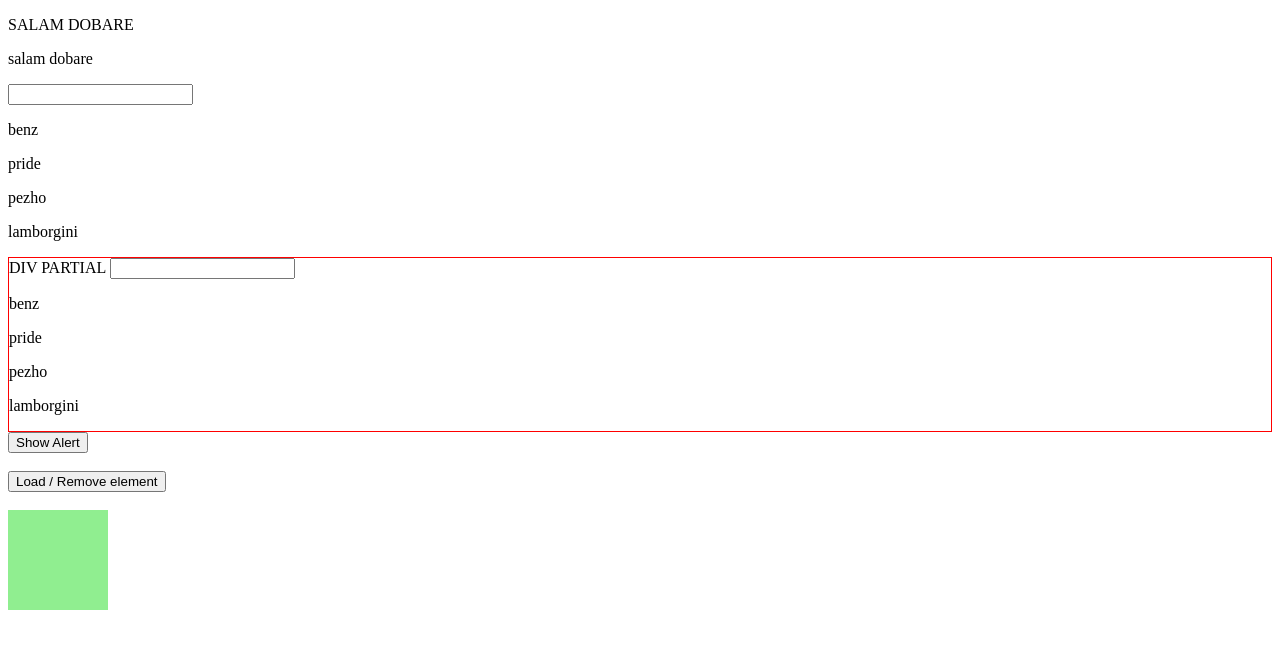
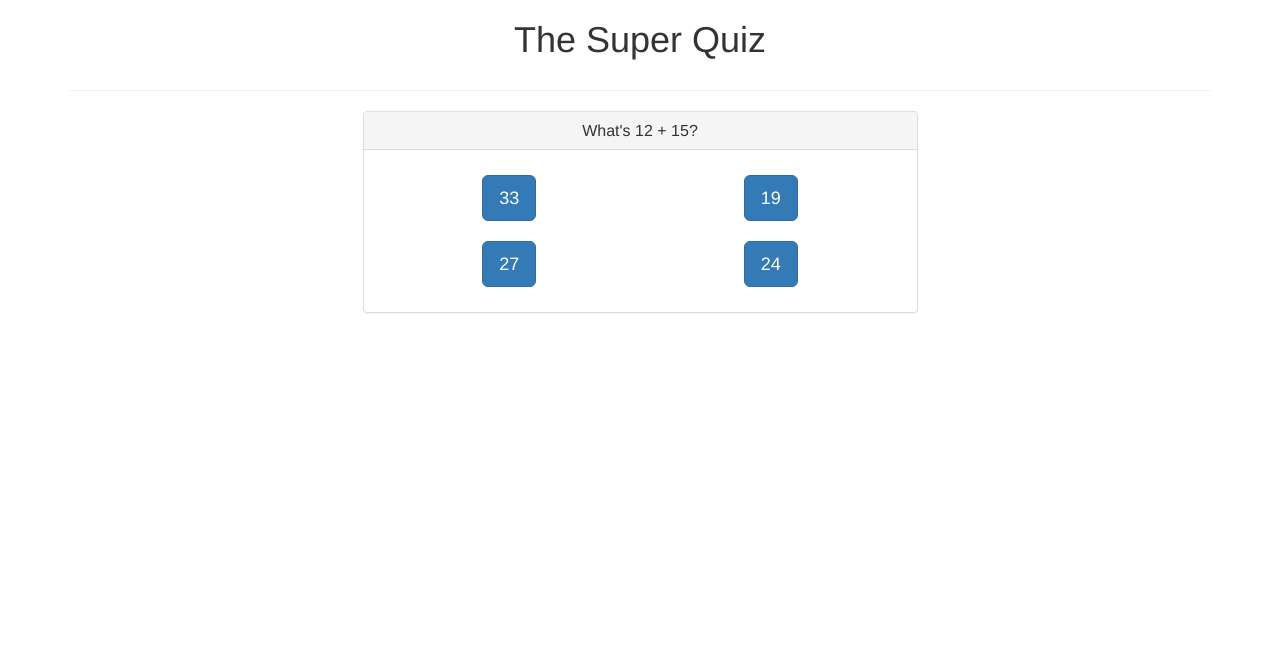
Before and after one commit to elmira-naghibi/game-vuejs, a Vue app: page / in a window 1280 px wide. Shown: the top 648 px of the page. Built offline with nearby package versions, Linux system fonts and the light colour scheme.

Commit message:
fea : adding math + and _+

```diff
--- a/public/index.html
+++ b/public/index.html
@@ -5,6 +5,7 @@
     <meta http-equiv="X-UA-Compatible" content="IE=edge">
     <meta name="viewport" content="width=device-width,initial-scale=1.0">
     <link rel="icon" href="<%= BASE_URL %>favicon.ico">
+        <link rel="stylesheet" href="https://maxcdn.bootstrapcdn.com/bootstrap/3.3.7/css/bootstrap.min.css" integrity="sha384-BVYiiSIFeK1dGmJRAkycuHAHRg32OmUcww7on3RYdg4Va+PmSTsz/K68vbdEjh4u" crossorigin="anonymous"></head>
     <title><%= htmlWebpackPlugin.options.title %></title>
   </head>
   <body>
--- a/src/App.vue
+++ b/src/App.vue
@@ -1,197 +1,87 @@
 <template>
   <div id="app">
-    <!-- <headercar :carLength = carLength :maxNumberCars= maxNumberCars ></headercar>
-    <new-car @carAdded="addingNewcar"></new-car>
-    <cars :cars = cars @removecar="deletingcar"></cars>
-    <formdata></formdata>
-    <p v-highlight.delayed="'blue'"> salam </p>
-    <p v-highlight:background.delayed="'red'"> hello </p>
-
-    <p v-local-highlight.delayed.anotherModifier="'blue'"> salam </p>
-    <p v-local-highlight:background.delayed.blink="{ mainColor: 'red', secondColor: 'green', delay: 200 }"> hello </p>
-    <p v-local-highlight >یبسعلششببششششش</p> -->
-
-
-
-      <p>{{ text | to-uppercase }}</p>
-      <p>{{ text | toUppercase | to-lowercase }}</p>
-      <input type="text" v-model="filterText" >
-      {{ filterText }}
-      <p v-for="car in filteredcars" :key="car">{{ car }}</p>
-      <example-mixin></example-mixin>
-
-
-
-        <button class="" @click="show = !show">Show Alert</button>
-        <br />
-        <br />
-        <transition name="fade" appear>
-          <div class="" v-if="show">This is some Info</div>
+    <div class="container">
+    <div class="row">
+      <div class="col-xs-12 col-sm-8 col-sm-offset-2 col-md-6 col-md-offset-3">
+        <h1 class="text-center">The Super Quiz</h1>
+      </div>
+    </div>
+    <hr />
+    <div class="row">
+      <div class="col-xs-12 col-sm-8 col-sm-offset-2 col-md-6 col-md-offset-3">
+            <transition name="flip" mode="out-in">
+    <component :is="mode" @answered="answered($event)" @confirmed="mode = 'app-question'"></component>
         </transition>
-        <transition name="slide" type="animation">
-          <div class="" v-if="show">This is some Info</div>
-        </transition>
-
-
- <button class="btn btn-primary" @click="load = !load">Load / Remove element</button>
-    <br />
-    <br />
-    <transition
-        @before-enter="beforeEnter"
-        @enter="enter"
-        @after-enter="afterEnter"
-        @enter-cancelled="enterCancelled"
-        @before-leave="beforeLeave"
-        @leave="leave"
-        @after-leave="afterLeave"
-        @leave-cancelled="leaveCancelled"
-        :css="false"
-    >
-      <div style="width: 100px; height: 100px; background-color: lightgreen" v-if="load"></div>
-    </transition>
-
-
-
-
-
-
-
+              </div>
+    </div>
+  </div>
   </div>
 </template>
 
 <script>
-import cars from './components/cars.vue';
-import ExampleMixin from './components/exampleMixin.vue';
-import headercar from './components/headercar.vue';
-import NewCar from './components/newCar.vue';
-import formdata from './form/formdata.vue';
-import { carMixin } from "./cars.js"
-
+import question from "./components/projectMath/question.vue";
+import answer from "./components/projectMath/answer.vue";
 export default {
+    components: {
+    appQuestion: question,
+    appAnswer: answer
+  },
   name: "App",
-  mixins:[carMixin],
-   directives: {
-    "local-highlight": {
-      bind(el, binding, vnode) {
-           var delay = 0;
-          if (binding.modifiers["delayed"]) {
-            delay = 3000;
-          }
-         if (binding.modifiers["blink"]) {
-            let mainColor = binding.value.mainColor;
-            let secondColor = binding.value.secondColor;
-            let currentColor = mainColor;
-            setTimeout(() => {
-              setInterval(() => {
-                    currentColor==secondColor ? currentColor = mainColor : currentColor=secondColor
-                    if (binding.arg == "background") {
-                      el.style.backgroundColor = currentColor;
+  data() {
+    return {
+      mode: "app-question"
+    };
+  },
+  methods: {
+    answered(isCorrect) {
+      console.log("isCorrect",isCorrect)
+      if (isCorrect) {
+        this.mode = "app-answer";
       } else {
-                      el.style.color = currentColor;
-                    }
-                },binding.value.delay)
-              }, delay)
-          }
-          else{
-            setTimeout(() => {
-              if (binding.arg == "background") {
-                el.style.backgroundColor = binding.value;
-              } else {
-                el.style.color = binding.value;
-              }
-            }, delay);
+        this.mode = "app-question";
+        alert("Wrong, try again!");
       }
     }
   }
-  },
-  components: { headercar,cars, NewCar, formdata, ExampleMixin },
-  data() {
-    return {
-      maxNumberCars:10,
-      text:"salam dobare",
-      show:false,
-      load:true,
-      alertAnimation: "fade",
-      elementWidth: 100
-     };
-  },
-  computed: {
-    carLength:function(){
-      return this.cars.length
-    },
-  },
-  filters: {
-   toUppercase(value) {
-      return value.toUpperCase();
-    },
+}
+</script>
+<style>
 
-  },
-  methods: {
-   beforeEnter(el) {
-     console.log("beforeEnter");
-      this.elementWidth = 100;
-      el.style.width = this.elementWidth + "px";
-    },
-    enter(el, done) {
-      console.log("enter");
-      let round = 1;
-      const interval = setInterval(() => {
-        el.style.width = this.elementWidth + round * 10 + "px";
-        round++;
-        if (round > 20) {
-          clearInterval(interval);
-          done();
+flip-enter {
+  /*transform: rotateY(0deg);*/
 }
-      }, 20);
-    },
-    afterEnter(el) {
-      console.log("afterEnter");
-    },
-    enterCancelled(el) {
-      console.log("enterCancelled");
-    },
-    beforeLeave(el) {
-      console.log("beforeLeave");
-      this.elementWidth = 300;
-      el.style.width = this.elementWidth + "px";
-    },
-    leave(el, done) {
-      console.log("leave");
-      let round = 1;
-      const interval = setInterval(() => {
-        el.style.width = this.elementWidth - round * 10 + "px";
-        round++;
-        if (round > 20) {
-          clearInterval(interval);
-          done();
+
+.flip-enter-active {
+  animation: flip-in 0.5s ease-out forwards;
 }
-      }, 20);
-    },
-    afterLeave(el) {
-      console.log("afterLeave");
-    },
-    leaveCancelled(el) {
-      console.log("leaveCancelled");
-    },
-    addingNewcar:function(car) {
-      if(this.cars.length >= this.maxNumberCars){
-        return alert("removeing car")
+
+.flip-leave {
+  /*transform: rotateY(0deg);*/
 }
-      this.cars.push(car)
-    },
 
-    deletingcar:function(index) {
-      console.log("app",index)
-      this.cars.splice(index, 1);
-    },
-  },
-  created() {
-      console.log('Created app');
+.flip-leave-active {
+  animation: flip-out 0.5s ease-out forwards;
+}
+
+@keyframes flip-out {
+  from {
+    transform: rotateY(0deg);
+  }
+  to {
+    transform: rotateY(90deg);
   }
 }
-</script>
 
-<style>
+@keyframes flip-in {
+  from {
+    transform: rotateY(90deg);
+  }
+  to {
+    transform: rotateY(0deg);
+  }
+}
+
+
 .fade-enter {
     opacity: 0;
 }
--- /dev/null
+++ b/src/components/projectMath/answer.vue
@@ -0,0 +1,18 @@
+<template>
+  <div class="alert alert-success text-center">
+    <h1>That's Correct!</h1>
+    <hr />
+    <button class="btn btn-primary" @click="onNextQuestion">Next Question</button>
+  </div>
+</template>
+<style>
+</style>
+<script>
+export default {
+  methods: {
+    onNextQuestion() {
+      this.$emit("confirmed");
+    }
+  }
+};
+</script>
--- /dev/null
+++ b/src/components/projectMath/question.vue
@@ -0,0 +1,125 @@
+ <template>
+  <div class="panel panel-default">
+    <div class="panel-heading">
+      <h3 class="panel-title text-center">{{ question }}</h3>
+    </div>
+    <div class="panel-body">
+      <div class="col-xs-12 col-sm-6 text-center">
+        <button
+          class="btn btn-primary btn-lg"
+          style="margin: 10px"
+          @click="onAnswer(btnData[0].correct)"
+        >{{ btnData[0].answer }}</button>
+      </div>
+      <div class="col-xs-12 col-sm-6 text-center">
+        <button
+          class="btn btn-primary btn-lg"
+          style="margin: 10px"
+          @click="onAnswer(btnData[1].correct)"
+        >{{ btnData[1].answer }}</button>
+      </div>
+      <div class="col-xs-12 col-sm-6 text-center">
+        <button
+          class="btn btn-primary btn-lg"
+          style="margin: 10px"
+          @click="onAnswer(btnData[2].correct)"
+        >{{ btnData[2].answer }}</button>
+      </div>
+      <div class="col-xs-12 col-sm-6 text-center">
+        <button
+          class="btn btn-primary btn-lg"
+          style="margin: 10px"
+          @click="onAnswer(btnData[3].correct)"
+        >{{ btnData[3].answer }}</button>
+      </div>
+    </div>
+  </div>
+</template>
+<style>
+</style>
+<script>
+const MODE_ADDITION = 1;
+const MODE_SUBTRACTION = 2;
+export default {
+  data() {
+    return {
+      question: "Oops, an error ocurred :/",
+      btnData: [
+        { correct: true, answer: 0 },
+        { correct: false, answer: 0 },
+        { correct: false, answer: 0 },
+        { correct: false, answer: 0 }
+      ]
+    };
+  },
+  methods: {
+    generateQuestion() {
+      const firstNumber = this.generateRandomNumber(1, 100);
+      const secondNumber = this.generateRandomNumber(1, 100);
+      const modeNumber = this.generateRandomNumber(1, 2);
+
+      let correctAnswer = 0;
+
+      switch (modeNumber) {
+        case MODE_ADDITION:
+          correctAnswer = firstNumber + secondNumber;
+          this.question = `What's ${firstNumber} + ${secondNumber}?`;
+          break;
+        case MODE_SUBTRACTION:
+          correctAnswer = firstNumber - secondNumber;
+          this.question = `What's ${firstNumber} - ${secondNumber}?`;
+          break;
+        default:
+          correctAnswer = 0;
+          this.question = "Oops, an Error occurred :/";
+      }
+      console.log("btnData", "correctAnswer", correctAnswer);
+      this.btnData[0].answer = this.generateRandomNumber(
+        correctAnswer - 10,
+        correctAnswer + 10,
+        correctAnswer
+      );
+      this.btnData[0].correct = false;
+      this.btnData[1].answer = this.generateRandomNumber(
+        correctAnswer - 10,
+        correctAnswer + 10,
+        correctAnswer
+      );
+      this.btnData[1].correct = false;
+      this.btnData[2].answer = this.generateRandomNumber(
+        correctAnswer - 10,
+        correctAnswer + 10,
+        correctAnswer
+      );
+      this.btnData[2].correct = false;
+      this.btnData[3].answer = this.generateRandomNumber(
+        correctAnswer - 10,
+        correctAnswer + 10,
+        correctAnswer
+      );
+      this.btnData[3].correct = false;
+
+      const correctButton = this.generateRandomNumber(0, 3);
+      this.btnData[correctButton].correct = true;
+      this.btnData[correctButton].answer = correctAnswer;
+
+      console.log(this.btnData[correctButton].answer)
+
+    },
+    generateRandomNumber( min, max, except) {
+      const rndNumber = Math.round(Math.random() * (max - min)) + min;
+      console.log("min=",min,"max=", max,"random=",rndNumber,"except",except);
+      if (rndNumber == except) {
+        return this.generateRandomNumber(min, max, except);
+      }
+      return rndNumber;
+    },
+    onAnswer(isCorrect) {
+      this.$emit("answered", isCorrect);
+    }
+  },
+  created() {
+    this.generateQuestion();
+  }
+};
+</script>
```
Lines whose indentation alone changed are shown as unchanged.
